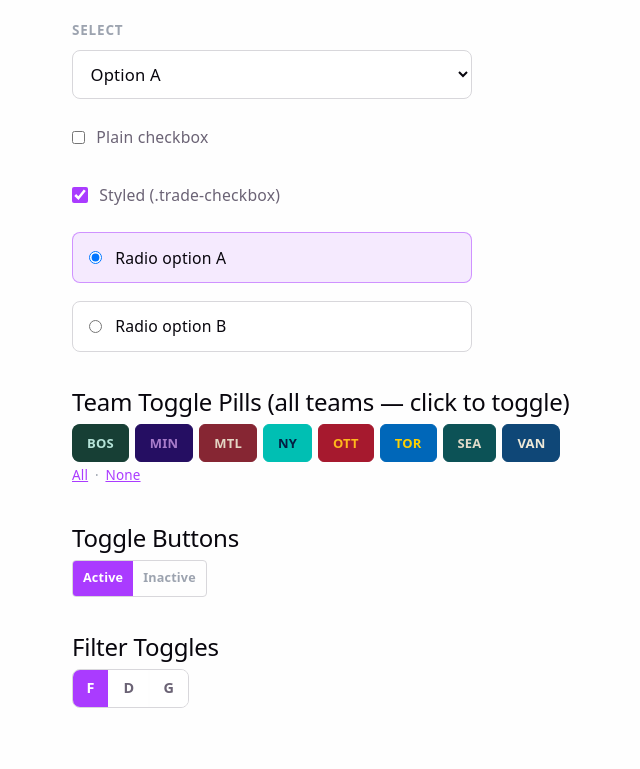
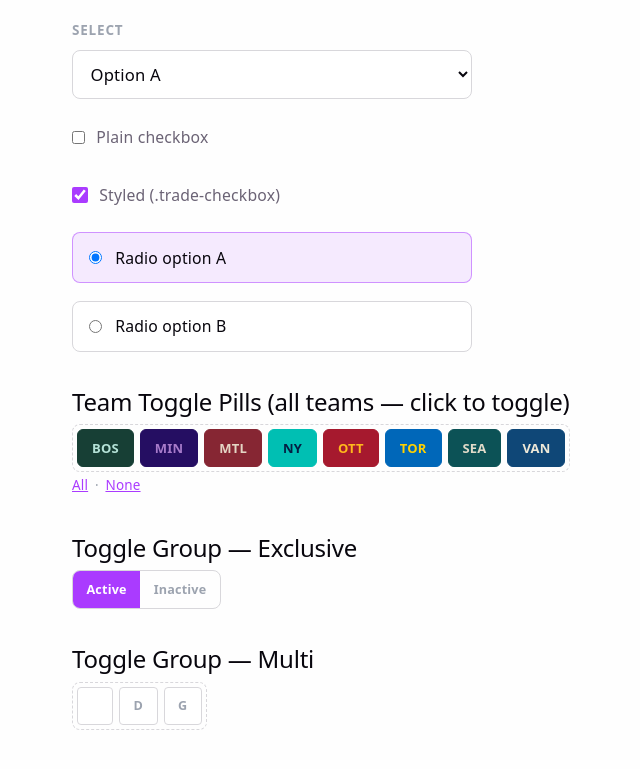
Before and after one commit to ChaoticBoredom/pwhl_pool, a React (Vite) app in the folder client/: page /pools/1/dev/styleguide in a window 1280 px wide. Shown: the part 1187-1956 px from the top of the page, without its empty margins (215-855 px from the left). Built offline with nearby package versions, Linux system fonts and the light colour scheme; no server answers; sample sign-in values are in the browser's storage.

Commit message:
Update StyleGuide to show new ToggleGroup, delete unused CSS

```diff
--- a/client/src/components/dev/StyleGuide.jsx
+++ b/client/src/components/dev/StyleGuide.jsx
@@ -1,19 +1,14 @@
 import { useState } from "react";
 import { useLeagueConstants } from "@/constants/useLeagueConstants";
 import { TeamToggleList } from "@c/shared/TeamToggleList";
+import { ToggleGroup } from "@c/shared/ToggleGroup";
 import { boxBadgeStyle, boxBadgeLabel } from "@/utils/boxBadgeUtils";
 
 export default function StyleGuide() {
   const { teamCodes, teams, positionStyles } = useLeagueConstants();
   const [selected, setSelected] = useState(new Set(teamCodes));
-
-  const toggle = (code) => {
-    setSelected((prev) => {
-      const next = new Set(prev);
-      next.has(code) ? next.delete(code) : next.add(code);
-      return next;
-    });
-  };
+  const [exclusiveDemo, setExclusiveDemo] = useState("active");
+  const [multiDemo, setMultiDemo] = useState(new Set(["F"]));
 
   return (
     <div className="app-wrapper" style={{ display: "flex", flexDirection: "column", gap: "2rem" }}>
@@ -137,25 +132,28 @@ export default function StyleGuide() {
           teamCodes={teamCodes}
           teams={teams}
           selected={selected}
-          onToggle={toggle}
+          onChange={setSelected}
         />
       </section>
 
       <section>
-        <h2>Toggle Buttons</h2>
-        <div className="player-drawer-mode-toggle">
-          <button className="player-drawer-mode-btn toggle-btn toggle-btn--active">Active</button>
-          <button className="player-drawer-mode-btn toggle-btn">Inactive</button>
-        </div>
+        <h2>Toggle Group — Exclusive</h2>
+        <ToggleGroup
+          mode="exclusive"
+          options={[{ value: "active", label: "Active" }, { value: "inactive", label: "Inactive" }]}
+          value={exclusiveDemo}
+          onChange={setExclusiveDemo}
+        />
       </section>
 
       <section>
-        <h2>Filter Toggles</h2>
-        <div className="free-agents-panel__filter-group">
-          <button className="filter-toggle filter-toggle--active">F</button>
-          <button className="filter-toggle">D</button>
-          <button className="filter-toggle">G</button>
-        </div>
+        <h2>Toggle Group — Multi</h2>
+        <ToggleGroup
+          mode="multi"
+          options={[{ value: "F", label: "F" }, { value: "D", label: "D" }, { value: "G", label: "G" }]}
+          value={multiDemo}
+          onChange={setMultiDemo}
+        />
       </section>
     </div>
   );
--- a/client/src/index.css
+++ b/client/src/index.css
@@ -442,6 +442,15 @@ input::placeholder { color: var(--placeholder); }
 .toggle-group--multi {
   gap: 6px;
   flex-wrap: wrap;
+  padding: 4px;
+  border: 1px dashed var(--border);
+  border-radius: var(--radius);
+}
+
+.toggle-group--multi .toggle-btn {
+  background: var(--card-bg-elevated);
+  border: 1px solid var(--border);
+  border-radius: 4px;
 }
 
 /* ============================================================
@@ -763,17 +772,6 @@ input::placeholder { color: var(--placeholder); }
 }
 
 .player-drawer-actions { display: flex; align-items: center; gap: 8px; }
-
-.player-drawer-mode-toggle {
-  display: flex;
-  border-radius: 4px;
-  overflow: hidden;
-  border: 1px solid var(--border);
-  font-size: 0.75rem;
-  width: fit-content;
-}
-
-.player-drawer-mode-btn { padding: 4px 10px; }
 
 .player-drawer-close {
   color: var(--text-muted);
@@ -1390,16 +1388,6 @@ input::placeholder { color: var(--placeholder); }
 
 .rp-control-group { display: flex; flex-direction: column; gap: 0.375rem; }
 
-.reports-toggle {
-  display: flex;
-  border: 1px solid var(--border);
-  border-radius: 6px;
-  overflow: hidden;
-  width: fit-content;
-}
-
-.reports-toggle__btn { padding: 0.3rem 0.875rem; font-size: 0.8rem; }
-
 .report-nav {
   display: flex;
   border: 1px solid var(--border);
@@ -2638,15 +2626,6 @@ input::placeholder { color: var(--placeholder); }
   gap: 0.5rem;
 }
 
-.free-agents-panel__filter-group {
-  display: inline-flex;
-  width: fit-content;
-  gap: 2px;
-  border: 1px solid var(--border);
-  border-radius: var(--radius);
-  overflow: hidden;
-}
-
 .filter-toggle {
   position: relative;
   padding: 0.3rem 0.75rem;
```
